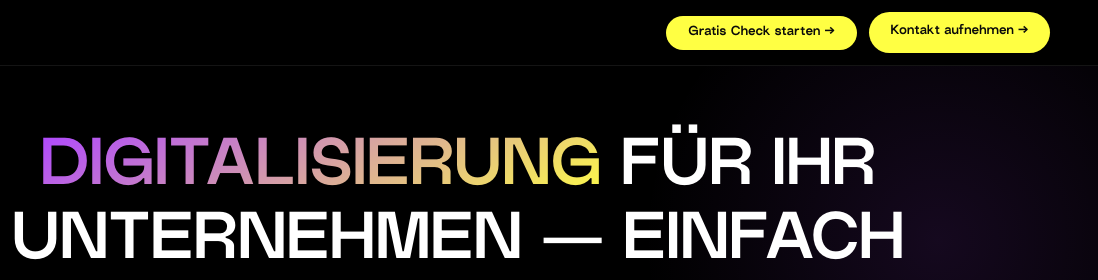
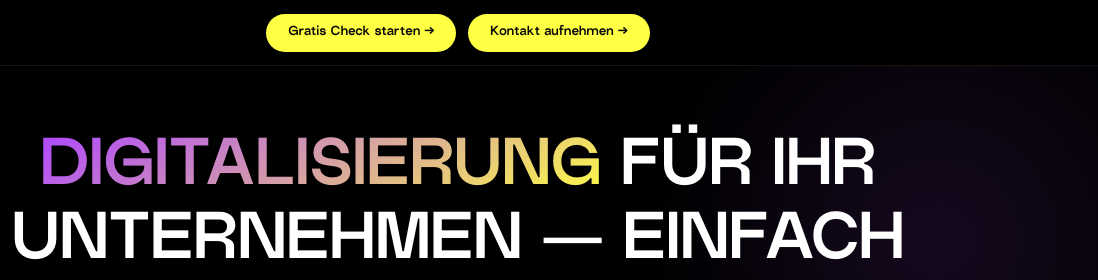
Before and after one commit to axelweichert/dmsfinder-vonbusch, a website: page index.html in a window 1280 px wide. Shown: the top 280 px of the page, 182-1280 px from the left. Drawn offline with Linux system fonts and the light colour scheme.

Commit message:
VON-2102: dmsfinder Nav-CTAs gleiche Hoehe + zentriert
Header-CTAs (Gratis Check / Kontakt) auf identische Hoehe normalisiert
(inline-flex, min-height, einheitliches Padding, align-items:stretch) und
als Gruppe im Nav zentriert (grid 1fr auto 1fr).

Co-Authored-By: Paperclip <noreply@paperclip.ing>

```diff
--- a/index.html
+++ b/index.html
@@ -29,13 +29,13 @@
 *,*::before,*::after{box-sizing:border-box;margin:0;padding:0}
 html{scroll-behavior:smooth;font-size:62.5%}
 body{background:var(--bg);color:var(--tx);font-family:var(--fb);font-size:var(--text-s);line-height:1.7;overflow-x:hidden;transition:background .3s,color .3s}
-nav{position:fixed;top:0;left:0;right:0;z-index:100;height:66px;padding:0 48px;display:flex;align-items:center;justify-content:space-between;background:var(--nav-bg);border-bottom:1px solid var(--bd);backdrop-filter:blur(12px);transition:background .3s}
-.nav-brand{display:flex;align-items:center;gap:12px;text-decoration:none}
+nav{position:fixed;top:0;left:0;right:0;z-index:100;height:66px;padding:0 48px;display:grid;grid-template-columns:1fr auto 1fr;align-items:center;background:var(--nav-bg);border-bottom:1px solid var(--bd);backdrop-filter:blur(12px);transition:background .3s}
+.nav-brand{display:flex;align-items:center;gap:12px;text-decoration:none;justify-self:start}
 .nav-logo-img{height:28px;width:auto;display:block;filter:var(--logo-filter);transition:filter .3s}
-.nav-right{display:flex;align-items:center;gap:12px}
-.nav-cta{background:var(--btn);color:var(--btn-tx);padding:9px 22px;border-radius:999px;font-family:var(--fh);font-weight:700;font-size:13px;text-decoration:none;letter-spacing:.2px;transition:background .2s,transform .15s;border:none;cursor:pointer;white-space:nowrap}
+.nav-right{display:flex;align-items:stretch;gap:12px;justify-self:center}
+.nav-cta{display:inline-flex;align-items:center;justify-content:center;box-sizing:border-box;min-height:38px;line-height:1;background:var(--btn);color:var(--btn-tx);padding:0 22px;border-radius:999px;font-family:var(--fh);font-weight:700;font-size:13px;text-decoration:none;letter-spacing:.2px;transition:background .2s,transform .15s;border:none;cursor:pointer;white-space:nowrap}
 .nav-cta:hover{background:var(--btn-h);transform:translateY(-1px)}
-@media(max-width:560px){nav{padding:0 16px}.nav-right{gap:8px}.nav-cta{padding:8px 14px;font-size:12px}.nav-logo-img{height:24px}}
+@media(max-width:560px){nav{padding:0 16px}.nav-right{gap:8px}.nav-cta{padding:0 14px;min-height:34px;font-size:12px}.nav-logo-img{height:24px}}
 .hero{position:relative;z-index:1;padding:130px 0 60px;overflow:hidden}
 .glow-r{position:absolute;top:-80px;right:-160px;width:640px;height:640px;background:radial-gradient(circle,rgba(175,72,255,.12) 0%,transparent 65%);pointer-events:none}
 .glow-l{position:absolute;bottom:-120px;left:-80px;width:440px;height:440px;background:radial-gradient(circle,rgba(175,72,255,.06) 0%,transparent 70%);pointer-events:none}
```
